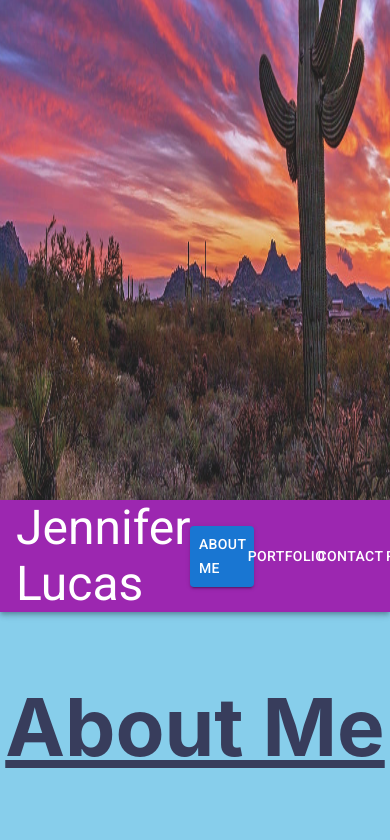
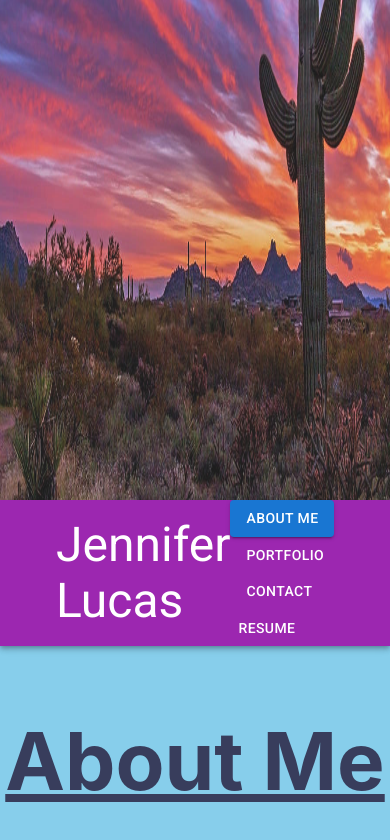
Before and after one commit to jenmlucas/react-portfolio, a React (Create React App) app: page / in a window 390 px wide. Shown: the top 840 px of the page. Built offline with nearby package versions, Linux system fonts and the light colour scheme.

Commit message:
made navbar mobile responsive

```diff
--- a/src/components/Nav/Nav.js
+++ b/src/components/Nav/Nav.js
@@ -6,16 +6,23 @@ import Typography from "@mui/material/Typography";
 import Button from "@mui/material/Button";
 import cover from "../../assets/cover/sunset.png";
 import resume from "../../assets/resume/resume.pdf";
+import Grid from "@mui/material/Grid";
 
 export default function Nav({ currentPage, handlePageChange }) {
   return (
-    <Box sx={{ flexGrow: 1 }}>
+    <Box>
       <AppBar position="static" color="secondary">
         <img src={cover} width="100%" height="500"></img>
         <Toolbar>
-          <Typography variant="h3" component="div" sx={{ flexGrow: 1 }}>
+          <Typography
+            variant="h3"
+            component="div"
+            sx={{ flexGrow: 5 }}
+            paddingLeft={5}
+          >
             Jennifer Lucas
           </Typography>
+          <Grid xs={3}>
             <Button
               href="#about"
               onClick={() => handlePageChange("About")}
@@ -27,7 +34,6 @@ export default function Nav({ currentPage, handlePageChange }) {
               href="#portfolio"
               onClick={() => handlePageChange("Portfolio")}
               variant={currentPage === "Portfolio" ? "contained" : ""}
-
             >
               Portfolio
             </Button>
@@ -35,17 +41,13 @@ export default function Nav({ currentPage, handlePageChange }) {
               href="#contact"
               onClick={() => handlePageChange("Contact")}
               variant={currentPage === "Contact" ? "contained" : ""}
-
             >
               Contact
             </Button>
-          <Button
-            color="inherit"
-            href={resume}
-            target="_blank"
-          >
+            <Button color="inherit" href={resume} target="_blank">
               Resume
             </Button>
+          </Grid>
         </Toolbar>
       </AppBar>
     </Box>
```
Lines whose indentation alone changed are shown as unchanged.
